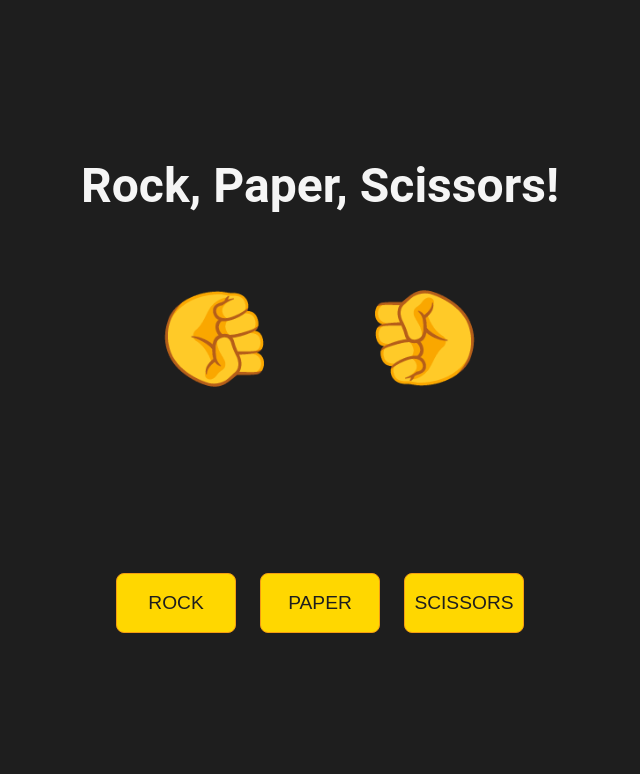
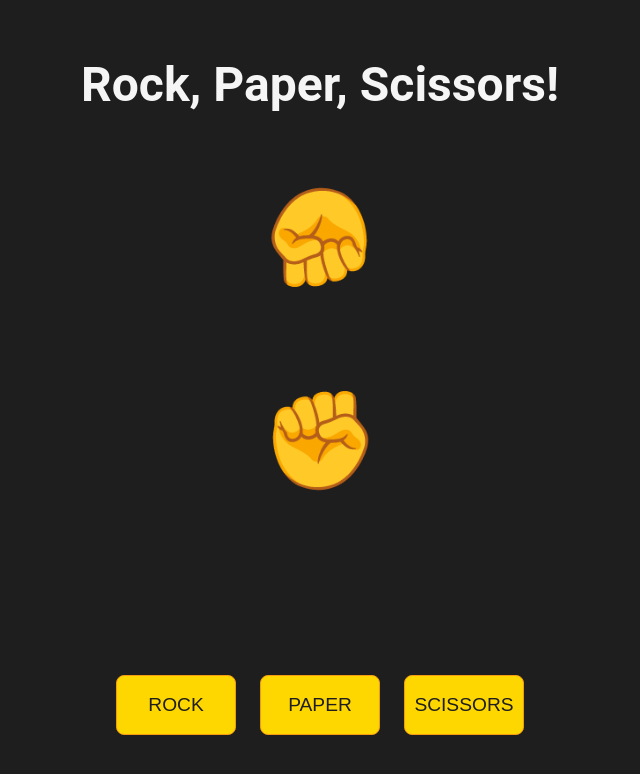
Before and after one commit to srivardhanw/Rock-Paper-Scissors, a plain HTML site: page index.html in a window 1280 px wide. Shown: the whole page, without its empty margins (320-960 px from the left). Drawn offline with Linux system fonts and the light colour scheme.

Commit message:
changed the player positioning

```diff
--- a/index.html
+++ b/index.html
@@ -13,8 +13,8 @@
         <h1 id="title" >Rock, Paper, Scissors!</h1>
 
         <div class="container-players">
+            <span id="computer">✊</span>
             <span id="human">✊</span>
-            <span id="computer">✊</span>
         </div>
         <div class="res-container">
             <h1 id="res"></h1>
--- a/styles.css
+++ b/styles.css
@@ -34,11 +34,7 @@ span {
 }
 
 #computer {
-    transform: rotate(-90deg);
-}
-
-#human {
-    transform: rotate(90deg);
+    transform: rotate(180deg);
 }
 
 #reset {
@@ -117,6 +113,7 @@ span {
     display: flex;
     justify-content: center;
     align-items: center;
+    flex-direction: column;
     gap: 50px;
     margin: 3rem;
 }
```
